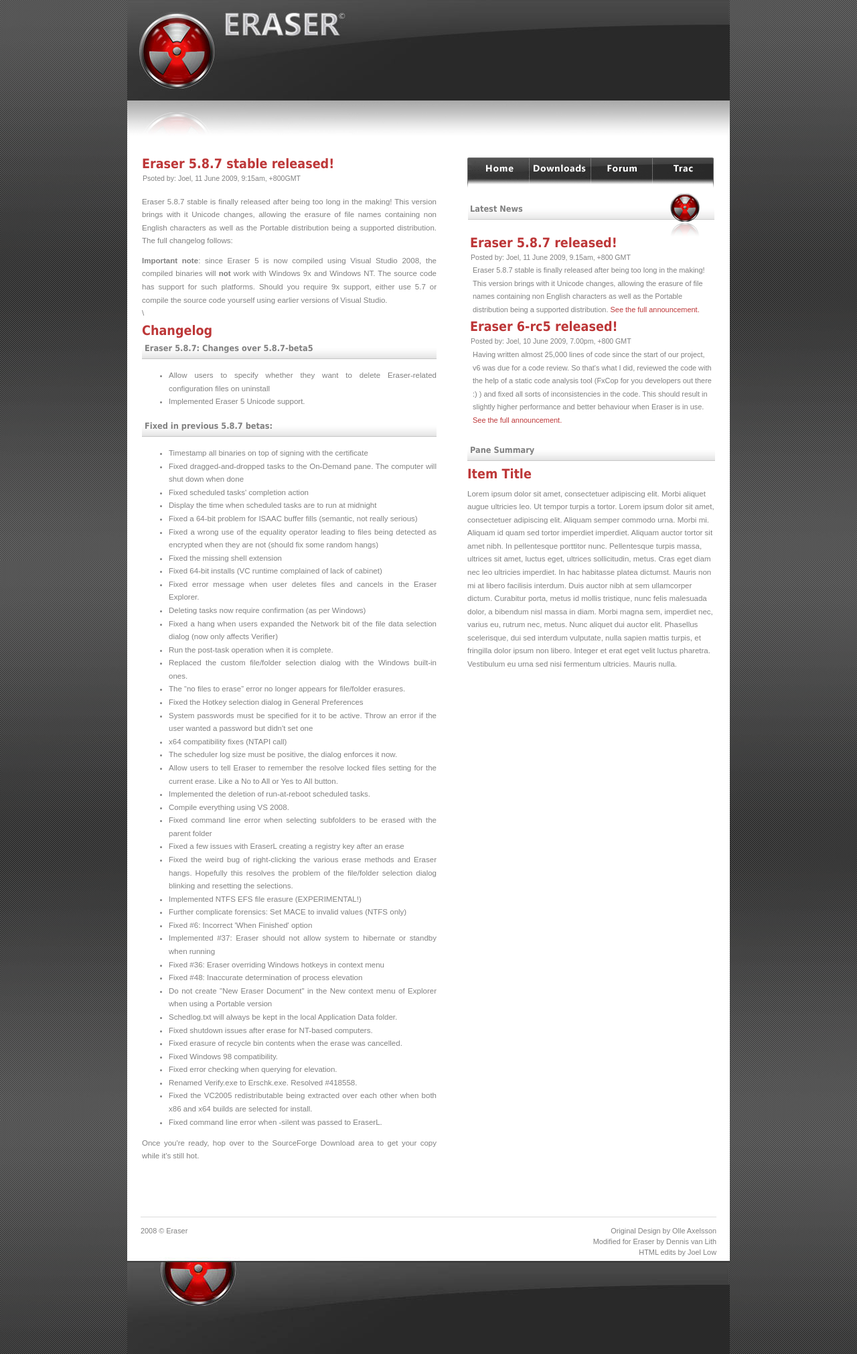
After one commit to gtrant/eraser, a PHP site: page /announcements/20090611.html in a window 1280 px wide. The commit adds this page. Shown: the whole page at 67% size. Run offline with PHP 8.4, Linux system fonts and the light colour scheme; a stand-in replaces the project's code that opens the database connection.

Commit message:
5.8.7 formally released

```diff
--- a/website/announcements/20081201.html
+++ b/website/announcements/20081201.html
@@ -71,12 +71,12 @@
 			<div class="right_news">
 				<h3>Latest News</h3>
 				<div class="right_news_bg">
+					<h2>Eraser 5.8.7 released!</h2>
+					<div class="posted">Posted by: Joel, 11 June 2009, 9.15am, +800 GMT</div>
+					<p>Eraser 5.8.7 stable is finally released after being too long in the making! This version brings with it Unicode changes, allowing the erasure of file names containing non English characters as well as the Portable distribution being a supported distribution. <a href="announcements/20090611.html">See the full announcement.</a></p>
 					<h2>Eraser 6-rc5 released!</h2>
 					<div class="posted">Posted by: Joel, 10 June 2009, 7.00pm, +800 GMT</div>
 					<p>Having written almost 25,000 lines of code since the start of our project, v6 was due for a code review. So that's what I did, reviewed the code with the help of a static code analysis tool (FxCop for you developers out there :) ) and fixed all sorts of inconsistencies in the code. This should result in slightly higher performance and better behaviour when Eraser is in use. <a href="announcements/20090610.html">See the full announcement.</a></p>
-					<h2>Eraser 5.8.7-beta5 released!</h2>
-					<div class="posted">Posted by: Joel, 18 April 2009, 11.36am, +800 GMT</div>
-					<p>Hello all! I know I've been keeping silence for quite a while, but I assure you Eraser is not dead. <a href="20090418.html">See the full announcement.</a></p>
 				</div>
 			</div>
 
--- a/website/announcements/20081213.html
+++ b/website/announcements/20081213.html
@@ -145,12 +145,12 @@
 			<div class="right_news">
 				<h3>Latest News</h3>
 				<div class="right_news_bg">
+					<h2>Eraser 5.8.7 released!</h2>
+					<div class="posted">Posted by: Joel, 11 June 2009, 9.15am, +800 GMT</div>
+					<p>Eraser 5.8.7 stable is finally released after being too long in the making! This version brings with it Unicode changes, allowing the erasure of file names containing non English characters as well as the Portable distribution being a supported distribution. <a href="announcements/20090611.html">See the full announcement.</a></p>
 					<h2>Eraser 6-rc5 released!</h2>
 					<div class="posted">Posted by: Joel, 10 June 2009, 7.00pm, +800 GMT</div>
 					<p>Having written almost 25,000 lines of code since the start of our project, v6 was due for a code review. So that's what I did, reviewed the code with the help of a static code analysis tool (FxCop for you developers out there :) ) and fixed all sorts of inconsistencies in the code. This should result in slightly higher performance and better behaviour when Eraser is in use. <a href="announcements/20090610.html">See the full announcement.</a></p>
-					<h2>Eraser 5.8.7-beta5 released!</h2>
-					<div class="posted">Posted by: Joel, 18 April 2009, 11.36am, +800 GMT</div>
-					<p>Hello all! I know I've been keeping silence for quite a while, but I assure you Eraser is not dead. <a href="20090418.html">See the full announcement.</a></p>
 				</div>
 			</div>
 
--- a/website/announcements/20090103.html
+++ b/website/announcements/20090103.html
@@ -241,12 +241,12 @@
 			<div class="right_news">
 				<h3>Latest News</h3>
 				<div class="right_news_bg">
+					<h2>Eraser 5.8.7 released!</h2>
+					<div class="posted">Posted by: Joel, 11 June 2009, 9.15am, +800 GMT</div>
+					<p>Eraser 5.8.7 stable is finally released after being too long in the making! This version brings with it Unicode changes, allowing the erasure of file names containing non English characters as well as the Portable distribution being a supported distribution. <a href="announcements/20090611.html">See the full announcement.</a></p>
 					<h2>Eraser 6-rc5 released!</h2>
 					<div class="posted">Posted by: Joel, 10 June 2009, 7.00pm, +800 GMT</div>
 					<p>Having written almost 25,000 lines of code since the start of our project, v6 was due for a code review. So that's what I did, reviewed the code with the help of a static code analysis tool (FxCop for you developers out there :) ) and fixed all sorts of inconsistencies in the code. This should result in slightly higher performance and better behaviour when Eraser is in use. <a href="announcements/20090610.html">See the full announcement.</a></p>
-					<h2>Eraser 5.8.7-beta5 released!</h2>
-					<div class="posted">Posted by: Joel, 18 April 2009, 11.36am, +800 GMT</div>
-					<p>Hello all! I know I've been keeping silence for quite a while, but I assure you Eraser is not dead. <a href="20090418.html">See the full announcement.</a></p>
 				</div>
 			</div>
 
--- a/website/announcements/20090108.html
+++ b/website/announcements/20090108.html
@@ -181,12 +181,12 @@
 			<div class="right_news">
 				<h3>Latest News</h3>
 				<div class="right_news_bg">
+					<h2>Eraser 5.8.7 released!</h2>
+					<div class="posted">Posted by: Joel, 11 June 2009, 9.15am, +800 GMT</div>
+					<p>Eraser 5.8.7 stable is finally released after being too long in the making! This version brings with it Unicode changes, allowing the erasure of file names containing non English characters as well as the Portable distribution being a supported distribution. <a href="announcements/20090611.html">See the full announcement.</a></p>
 					<h2>Eraser 6-rc5 released!</h2>
 					<div class="posted">Posted by: Joel, 10 June 2009, 7.00pm, +800 GMT</div>
 					<p>Having written almost 25,000 lines of code since the start of our project, v6 was due for a code review. So that's what I did, reviewed the code with the help of a static code analysis tool (FxCop for you developers out there :) ) and fixed all sorts of inconsistencies in the code. This should result in slightly higher performance and better behaviour when Eraser is in use. <a href="announcements/20090610.html">See the full announcement.</a></p>
-					<h2>Eraser 5.8.7-beta5 released!</h2>
-					<div class="posted">Posted by: Joel, 18 April 2009, 11.36am, +800 GMT</div>
-					<p>Hello all! I know I've been keeping silence for quite a while, but I assure you Eraser is not dead. <a href="20090418.html">See the full announcement.</a></p>
 				</div>
 			</div>
 
--- a/website/announcements/20090418.html
+++ b/website/announcements/20090418.html
@@ -127,12 +127,12 @@
 			<div class="right_news">
 				<h3>Latest News</h3>
 				<div class="right_news_bg">
+					<h2>Eraser 5.8.7 released!</h2>
+					<div class="posted">Posted by: Joel, 11 June 2009, 9.15am, +800 GMT</div>
+					<p>Eraser 5.8.7 stable is finally released after being too long in the making! This version brings with it Unicode changes, allowing the erasure of file names containing non English characters as well as the Portable distribution being a supported distribution. <a href="announcements/20090611.html">See the full announcement.</a></p>
 					<h2>Eraser 6-rc5 released!</h2>
 					<div class="posted">Posted by: Joel, 10 June 2009, 7.00pm, +800 GMT</div>
 					<p>Having written almost 25,000 lines of code since the start of our project, v6 was due for a code review. So that's what I did, reviewed the code with the help of a static code analysis tool (FxCop for you developers out there :) ) and fixed all sorts of inconsistencies in the code. This should result in slightly higher performance and better behaviour when Eraser is in use. <a href="announcements/20090610.html">See the full announcement.</a></p>
-					<h2>Eraser 5.8.7-beta5 released!</h2>
-					<div class="posted">Posted by: Joel, 18 April 2009, 11.36am, +800 GMT</div>
-					<p>Hello all! I know I've been keeping silence for quite a while, but I assure you Eraser is not dead. <a href="20090418.html">See the full announcement.</a></p>
 				</div>
 			</div>
 
--- a/website/announcements/20090610.html
+++ b/website/announcements/20090610.html
@@ -337,12 +337,12 @@
 			<div class="right_news">
 				<h3>Latest News</h3>
 				<div class="right_news_bg">
+					<h2>Eraser 5.8.7 released!</h2>
+					<div class="posted">Posted by: Joel, 11 June 2009, 9.15am, +800 GMT</div>
+					<p>Eraser 5.8.7 stable is finally released after being too long in the making! This version brings with it Unicode changes, allowing the erasure of file names containing non English characters as well as the Portable distribution being a supported distribution. <a href="announcements/20090611.html">See the full announcement.</a></p>
 					<h2>Eraser 6-rc5 released!</h2>
 					<div class="posted">Posted by: Joel, 10 June 2009, 7.00pm, +800 GMT</div>
 					<p>Having written almost 25,000 lines of code since the start of our project, v6 was due for a code review. So that's what I did, reviewed the code with the help of a static code analysis tool (FxCop for you developers out there :) ) and fixed all sorts of inconsistencies in the code. This should result in slightly higher performance and better behaviour when Eraser is in use. <a href="announcements/20090610.html">See the full announcement.</a></p>
-					<h2>Eraser 5.8.7-beta5 released!</h2>
-					<div class="posted">Posted by: Joel, 18 April 2009, 11.36am, +800 GMT</div>
-					<p>Hello all! I know I've been keeping silence for quite a while, but I assure you Eraser is not dead. <a href="20090418.html">See the full announcement.</a></p>
 				</div>
 			</div>
 
--- /dev/null
+++ b/website/announcements/20090611.html
@@ -0,0 +1,160 @@
+<!DOCTYPE html PUBLIC "-//W3C//DTD XHTML 1.0 Strict//EN"
+	"http://www.w3.org/TR/xhtml1/DTD/xhtml1-strict.dtd">
+<html xmlns="http://www.w3.org/1999/xhtml" xml:lang="en" lang="en"><!-- InstanceBegin template="/Templates/Eraser.dwt" codeOutsideHTMLIsLocked="false" -->
+<head>
+<!-- InstanceBeginEditable name="Title" -->
+<title>Eraser :: Announcements :: 11 June, 2009</title>
+<!-- InstanceEndEditable -->
+<meta http-equiv="content-type" content="text/html; charset=UTF-8" />
+<link href="../style.css" rel="stylesheet" type="text/css" />
+<script type="text/javascript" src="../scripts.js"></script>
+<!-- InstanceBeginEditable name="head" --><!-- InstanceEndEditable -->
+<!-- InstanceParam name="ArticlePoster" type="boolean" value="true" -->
+</head>
+
+<body onload="MM_preloadImages('../images/btn_home_hov.gif', '../images/btn_download_hov.gif', '../images/btn_forum_hov.gif', '../images/btn_trac_hov.gif')">
+<div id="wrap">
+	<div id="banner">
+		<a href="../index.php"><img src="../images/header.jpg" class="banner_img" alt="Eraser v6" /></a>
+	</div>
+	<div id="content">
+		<div class="left">
+			<!-- InstanceBeginRepeat name="LeftContent" --><!-- InstanceBeginRepeatEntry -->
+			<div class="article">
+				<div class="article_head">
+					<div class="title">
+						<h2><!-- InstanceBeginEditable name="LeftContentEditTitle" --><a href="../index.php">Eraser</a> 5.8.7
+								stable released!<!-- InstanceEndEditable --></h2>
+						<div class="posted"><!-- InstanceBeginEditable name="LeftContentEditPoster" -->Psoted
+								by: Joel, 11 June 2009, 9:15am, +800GMT<!-- InstanceEndEditable --></div>
+					</div>
+				</div>
+
+				<!-- InstanceBeginEditable name="LeftContentEdit" -->
+				<p>Eraser 5.8.7 stable is finally released after being too long in the making!
+					This version brings with it Unicode changes, allowing the erasure of file names
+					containing non English characters as well as the Portable distribution being
+					a supported distribution. The full changelog follows:</p>
+				<p><strong>Important note</strong>: since Eraser 5 is now compiled using Visual
+					Studio 2008, the compiled binaries will <strong>not</strong> work with Windows
+					9x and Windows NT. The source code has support for such platforms. Should you
+					require 9x support, either use 5.7 or compile the source code
+					yourself using earlier versions of Visual Studio.</p>
+				\
+				<h2>Changelog</h2>
+				<h3>Eraser 5.8.7: Changes over 5.8.7-beta5</h3>
+				<ul>
+					<li>Allow users to specify whether they want to delete Eraser-related configuration
+						files on uninstall</li>
+					<li>Implemented Eraser 5 Unicode support.</li>
+				</ul>
+				<h3>Fixed in previous 5.8.7 betas:</h3>
+				<ul>
+					<li>Timestamp all binaries on top of signing with the certificate</li>
+					<li>Fixed dragged-and-dropped tasks to the On-Demand pane. The computer will
+						shut down when done</li>
+					<li>Fixed scheduled tasks' completion action</li>
+					<li>Display the time when scheduled tasks are to run at midnight</li>
+					<li>Fixed a 64-bit problem for ISAAC buffer fills (semantic, not really serious)</li>
+					<li>Fixed a wrong use of the equality operator leading to files being detected
+						as encrypted when they are not (should fix some random hangs)</li>
+					<li>Fixed the missing shell extension</li>
+					<li>Fixed 64-bit installs (VC runtime complained of lack of cabinet)</li>
+					<li>Fixed error message when user deletes files and cancels in the Eraser Explorer.</li>
+					<li>Deleting tasks now require confirmation (as per Windows)</li>
+					<li>Fixed a hang when users expanded the Network bit of the file data selection
+						dialog (now only affects Verifier)</li>
+					<li>Run the post-task operation when it is complete.</li>
+					<li>Replaced the custom file/folder selection dialog with the Windows built-in
+						ones.</li>
+					<li>The “no files to erase” error no longer appears for file/folder erasures.</li>
+					<li>Fixed the Hotkey selection dialog in General Preferences</li>
+					<li>System passwords must be specified for it to be active. Throw an error if
+						the user wanted a password but didn't set one</li>
+					<li>x64 compatibility fixes (NTAPI call)</li>
+					<li>The scheduler log size must be positive, the dialog enforces it now.</li>
+					<li>Allow users to tell Eraser to remember the resolve locked files setting
+						for the current erase. Like a No to All or Yes to All button.</li>
+					<li>Implemented the deletion of run-at-reboot scheduled tasks.</li>
+					<li>Compile everything using VS 2008.</li>
+					<li>Fixed command line error when selecting subfolders to be erased with the
+						parent folder</li>
+					<li>Fixed a few issues with EraserL creating a registry key after an erase</li>
+					<li>Fixed the weird bug of right-clicking the various erase methods and Eraser
+						hangs. Hopefully this resolves the problem of the file/folder selection dialog
+						blinking and resetting the selections.</li>
+					<li>Implemented NTFS EFS file erasure (EXPERIMENTAL!)</li>
+					<li>Further complicate forensics: Set MACE to invalid values (NTFS only)</li>
+					<li>Fixed #6: Incorrect 'When Finished' option</li>
+					<li>Implemented #37: Eraser should not allow system to hibernate or standby
+						when running</li>
+					<li>Fixed #36: Eraser overriding Windows hotkeys in context menu</li>
+					<li>Fixed #48: Inaccurate determination of process elevation</li>
+					<li>Do not create &quot;New Eraser Document&quot; in the New context menu of
+						Explorer when using a Portable version</li>
+					<li>Schedlog.txt will always be kept in the local Application Data folder.</li>
+					<li>Fixed shutdown issues after erase for NT-based computers.</li>
+					<li>Fixed erasure of recycle bin contents when the erase was cancelled.</li>
+					<li>Fixed Windows 98 compatibility.</li>
+					<li>Fixed error checking when querying for elevation.</li>
+					<li>Renamed Verify.exe to Erschk.exe. Resolved #418558.</li>
+					<li>Fixed the VC2005 redistributable being extracted over each other when both
+						x86 and x64 builds are selected for install.</li>
+					<li>Fixed command line error when -silent was passed to EraserL.</li>
+				</ul>
+				<p>Once you're ready, hop over to the SourceForge Download area to get your copy
+					while it's still hot.</p>
+				<!-- InstanceEndEditable -->
+			</div>
+			<!-- InstanceEndRepeatEntry --><!-- InstanceEndRepeat -->
+		</div>
+		<div class="right">
+			<div class="right_nav">
+				<div class="right_nav_bg">
+					<a href="../index.php"><img src="../images/btn_home.gif" id="nav1" alt="Home" onmouseover="MM_swapImage('nav1','','../images/btn_home_hov.gif',1)" onmouseout="MM_swapImgRestore()" /></a><a href="../index.php#download"><img src="../images/btn_download.gif" id="nav2" alt="Download" onmouseover="MM_swapImage('nav2', '', '../images/btn_download_hov.gif', 1)" onmouseout="MM_swapImgRestore()" /></a><a href="http://bbs.heidi.ie/viewforum.php?f=30" target="_blank"><img src="../images/btn_forum.gif" id="nav3" alt="Forum" onmouseover="MM_swapImage('nav3', '', '../images/btn_forum_hov.gif', 1)" onmouseout="MM_swapImgRestore()" /></a><a href="../trac/"><img src="../images/btn_trac.gif" id="nav4" alt="Trac" onmouseover="MM_swapImage('nav4', '', '../images/btn_trac_hov.gif', 1)" onmouseout="MM_swapImgRestore()" /></a>
+				</div>
+			</div>
+
+			<div class="right_news">
+				<h3>Latest News</h3>
+				<div class="right_news_bg">
+					<h2>Eraser 5.8.7 released!</h2>
+					<div class="posted">Posted by: Joel, 11 June 2009, 9.15am, +800 GMT</div>
+					<p>Eraser 5.8.7 stable is finally released after being too long in the making! This version brings with it Unicode changes, allowing the erasure of file names containing non English characters as well as the Portable distribution being a supported distribution. <a href="announcements/20090611.html">See the full announcement.</a></p>
+					<h2>Eraser 6-rc5 released!</h2>
+					<div class="posted">Posted by: Joel, 10 June 2009, 7.00pm, +800 GMT</div>
+					<p>Having written almost 25,000 lines of code since the start of our project, v6 was due for a code review. So that's what I did, reviewed the code with the help of a static code analysis tool (FxCop for you developers out there :) ) and fixed all sorts of inconsistencies in the code. This should result in slightly higher performance and better behaviour when Eraser is in use. <a href="announcements/20090610.html">See the full announcement.</a></p>
+				</div>
+			</div>
+
+			<!-- InstanceBeginRepeat name="RightContent" --><!-- InstanceBeginRepeatEntry -->
+			<!-- InstanceBeginEditable name="RightContentEdit" -->
+			<div class="right_intro">
+				<h3>Pane Summary</h3>
+				<div class="right_intro_bg">
+					<h2>Item Title</h2>
+					<p>Lorem ipsum dolor sit amet, consectetuer adipiscing elit. Morbi aliquet augue ultricies leo. Ut tempor turpis a tortor. Lorem ipsum dolor sit amet, consectetuer adipiscing elit. Aliquam semper commodo urna. Morbi mi. Aliquam id quam sed tortor imperdiet imperdiet. Aliquam auctor tortor sit amet nibh. In pellentesque porttitor nunc. Pellentesque turpis massa, ultrices sit amet, luctus eget, ultrices sollicitudin, metus. Cras eget diam nec leo ultricies imperdiet. In hac habitasse platea dictumst. Mauris non mi at libero facilisis interdum. Duis auctor nibh at sem ullamcorper dictum. Curabitur porta, metus id mollis tristique, nunc felis malesuada dolor, a bibendum nisl massa in diam. Morbi magna sem, imperdiet nec, varius eu, rutrum nec, metus. Nunc aliquet dui auctor elit. Phasellus scelerisque, dui sed interdum vulputate, nulla sapien mattis turpis, et fringilla dolor ipsum non libero. Integer et erat eget velit luctus pharetra. Vestibulum eu urna sed nisi fermentum ultricies. Mauris nulla.</p>
+			    </div>
+			</div>
+			<!-- InstanceEndEditable -->
+			<!-- InstanceEndRepeatEntry --><!-- InstanceEndRepeat -->
+		</div>
+	</div>
+	<div id="footer">
+		<div class="footer">
+			<div class="footer_l">
+				<p>2008 &copy; Eraser</p>
+			</div>
+			<div class="footer_r">
+				<p>
+					Original Design by <a href="http://eatlon.com" target="_blank">Olle Axelsson</a><br />
+					Modified for Eraser by <a href="http://lemarquis.deviantart.com" target="_blank">Dennis van Lith</a><br />
+					HTML edits by <a href="http://joelsplace.sg" target="_blank">Joel Low</a>
+				</p>
+			</div>
+		</div>
+	</div>
+</div>
+<div id="ffscrollbarfix"></div>
+</body>
+<!-- InstanceEnd --></html>
--- a/website/contributing.html
+++ b/website/contributing.html
@@ -50,12 +50,12 @@
 			<div class="right_news">
 				<h3>Latest News</h3>
 				<div class="right_news_bg">
+					<h2>Eraser 5.8.7 released!</h2>
+					<div class="posted">Posted by: Joel, 11 June 2009, 9.15am, +800 GMT</div>
+					<p>Eraser 5.8.7 stable is finally released after being too long in the making! This version brings with it Unicode changes, allowing the erasure of file names containing non English characters as well as the Portable distribution being a supported distribution. <a href="announcements/20090611.html">See the full announcement.</a></p>
 					<h2>Eraser 6-rc5 released!</h2>
 					<div class="posted">Posted by: Joel, 10 June 2009, 7.00pm, +800 GMT</div>
 					<p>Having written almost 25,000 lines of code since the start of our project, v6 was due for a code review. So that's what I did, reviewed the code with the help of a static code analysis tool (FxCop for you developers out there :) ) and fixed all sorts of inconsistencies in the code. This should result in slightly higher performance and better behaviour when Eraser is in use. <a href="announcements/20090610.html">See the full announcement.</a></p>
-					<h2>Eraser 5.8.7-beta5 released!</h2>
-					<div class="posted">Posted by: Joel, 18 April 2009, 11.36am, +800 GMT</div>
-					<p>Hello all! I know I've been keeping silence for quite a while, but I assure you Eraser is not dead. <a href="announcements/20090418.html">See the full announcement.</a></p>
 				</div>
 			</div>
 
--- a/website/reviews.html
+++ b/website/reviews.html
@@ -110,12 +110,12 @@
 			<div class="right_news">
 				<h3>Latest News</h3>
 				<div class="right_news_bg">
+					<h2>Eraser 5.8.7 released!</h2>
+					<div class="posted">Posted by: Joel, 11 June 2009, 9.15am, +800 GMT</div>
+					<p>Eraser 5.8.7 stable is finally released after being too long in the making! This version brings with it Unicode changes, allowing the erasure of file names containing non English characters as well as the Portable distribution being a supported distribution. <a href="announcements/20090611.html">See the full announcement.</a></p>
 					<h2>Eraser 6-rc5 released!</h2>
 					<div class="posted">Posted by: Joel, 10 June 2009, 7.00pm, +800 GMT</div>
 					<p>Having written almost 25,000 lines of code since the start of our project, v6 was due for a code review. So that's what I did, reviewed the code with the help of a static code analysis tool (FxCop for you developers out there :) ) and fixed all sorts of inconsistencies in the code. This should result in slightly higher performance and better behaviour when Eraser is in use. <a href="announcements/20090610.html">See the full announcement.</a></p>
-					<h2>Eraser 5.8.7-beta5 released!</h2>
-					<div class="posted">Posted by: Joel, 18 April 2009, 11.36am, +800 GMT</div>
-					<p>Hello all! I know I've been keeping silence for quite a while, but I assure you Eraser is not dead. <a href="announcements/20090418.html">See the full announcement.</a></p>
 				</div>
 			</div>
 
```
Also changed, not shown: website/download.php (+8 -1 lines), website/index.php (+5 -9 lines), 1 other file.
